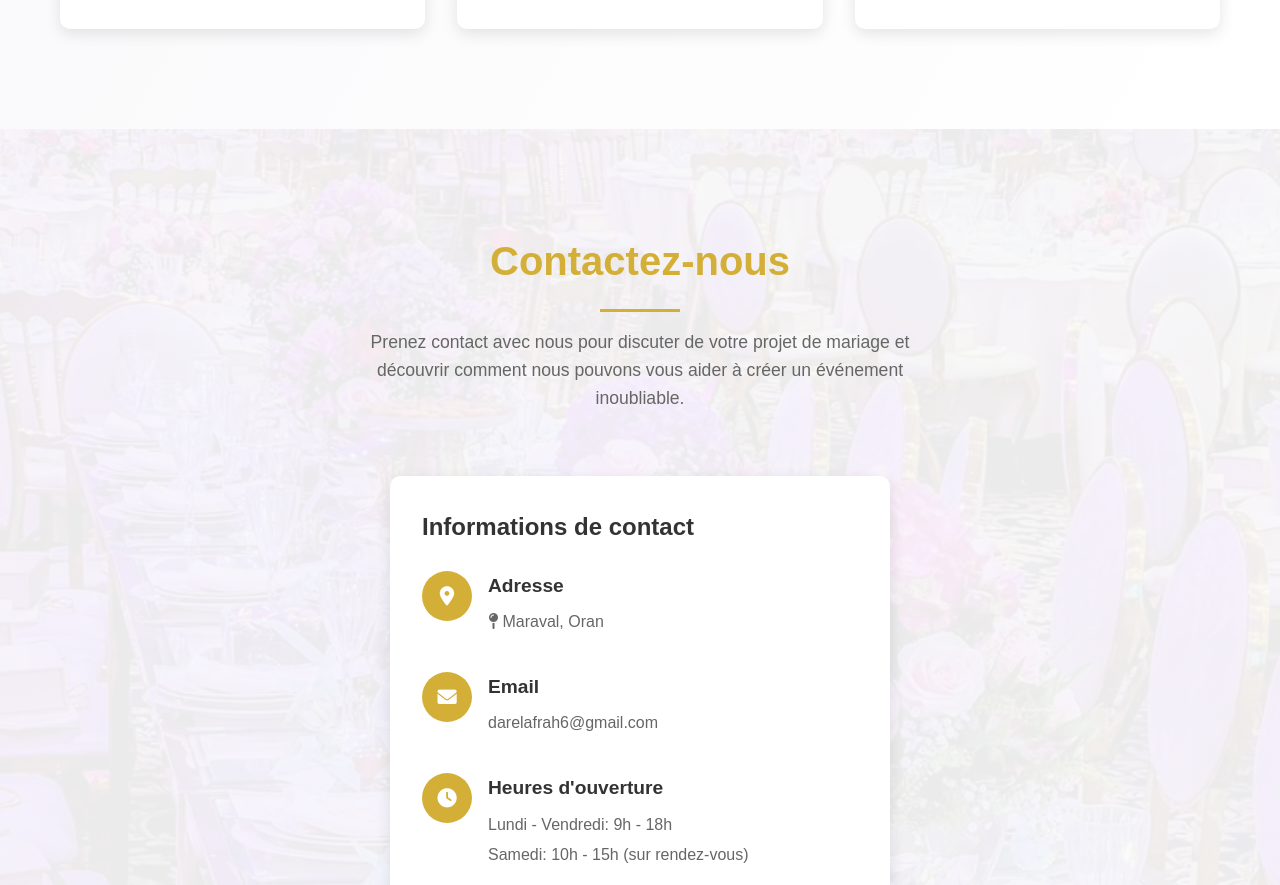
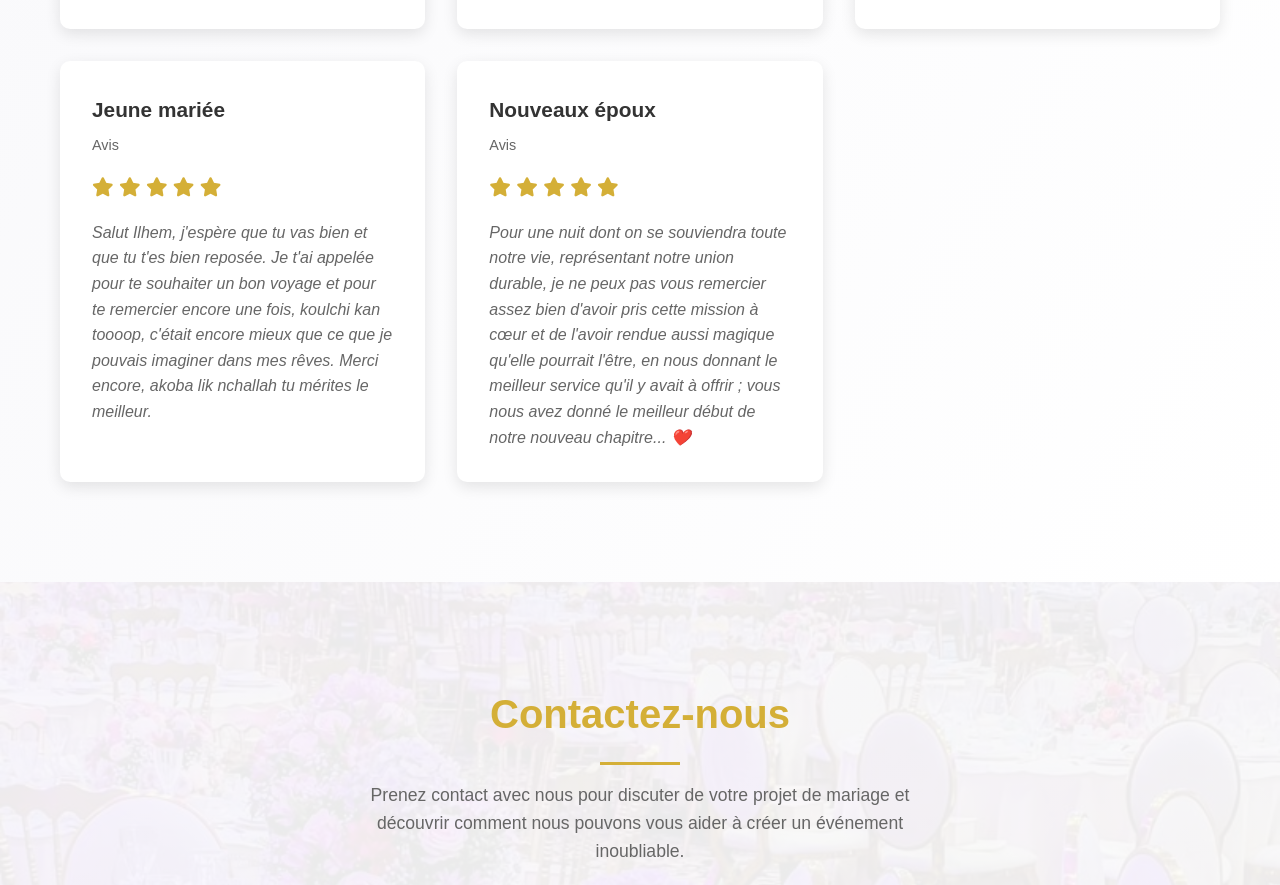
Before and after one commit to DarelAfrah/Dar-EL-Afrah, a plain HTML site: page index.html in a window 1280 px wide. Shown: the part 4327-5212 px from the top of the page. Drawn offline with Linux system fonts and the light colour scheme.

Commit message:
Update index.html

```diff
--- a/index.html
+++ b/index.html
@@ -237,6 +237,34 @@
                     </div>
                     <p>Bonsoir Ilhem, je suis la personne qui a fait ses fiançailles le 28 décembre. Merci beaucoup pour votre prestation, tout était parfait dans les moindres détails, autant par la qualité des produits que par la qualité du personnel et du service ! Mille mercis d'avoir sublimé mon événement. Je vous enverrai les photos du photographe dès que je les reçois InshAllah.</p>
                 </div>
+                <div class="testimonial-card">
+                    <div class="testimonial-header">
+                        <h4>Jeune mariée</h4>
+                        <p>Avis</p>
+                    </div>
+                    <div class="stars">
+                        <i class="fas fa-star"></i>
+                        <i class="fas fa-star"></i>
+                        <i class="fas fa-star"></i>
+                        <i class="fas fa-star"></i>
+                        <i class="fas fa-star"></i>
+                    </div>
+                    <p>Salut Ilhem, j'espère que tu vas bien et que tu t'es bien reposée. Je t'ai appelée pour te souhaiter un bon voyage et pour te remercier encore une fois, koulchi kan toooop, c'était encore mieux que ce que je pouvais imaginer dans mes rêves. Merci encore, akoba lik nchallah tu mérites le meilleur.</p>
+                </div>
+                <div class="testimonial-card">
+                    <div class="testimonial-header">
+                        <h4>Nouveaux époux</h4>
+                        <p>Avis</p>
+                    </div>
+                    <div class="stars">
+                        <i class="fas fa-star"></i>
+                        <i class="fas fa-star"></i>
+                        <i class="fas fa-star"></i>
+                        <i class="fas fa-star"></i>
+                        <i class="fas fa-star"></i>
+                    </div>
+                    <p>Pour une nuit dont on se souviendra toute notre vie, représentant notre union durable, je ne peux pas vous remercier assez bien d'avoir pris cette mission à cœur et de l'avoir rendue aussi magique qu'elle pourrait l'être, en nous donnant le meilleur service qu'il y avait à offrir ; vous nous avez donné le meilleur début de notre nouveau chapitre... ❤️</p>
+                </div>
             </div>
         </div>
     </section>
@@ -276,8 +304,16 @@
                         </div>
                         <div class="contact-details">
                             <h4>Heures d'ouverture</h4>
-                            <p>Lundi - Vendredi: 9h - 18h</p>
-                            <p>Samedi: 10h - 15h (sur rendez-vous)</p>
+                            <p>Lundi - Samedi : 10h - 18h</p>
+                            <p>Vendredi : Fermé</p>
+                        </div>
+                    </div>
+                    <div class="contact-item">
+                        <div class="contact-icon">
+                            <i class="fas fa-file-signature"></i>
+                        </div>
+                        <div class="contact-details" style="width:100%;">
+                            <p style="color:#222;font-weight:bold;margin-top:10px;text-align:center;">Les devis se font uniquement sur rendez-vous.</p>
                         </div>
                     </div>
                     <div class="social-section">
@@ -300,7 +336,6 @@
                     <div class="footer-logo">
 
                     </div>
-                    <p>Wedding Planner & Designer - Train by @eventsbyadamafara Transformons ensemble votre vision en une célébration unique.</p>
                 </div>
                 <div class="footer-section">
                     <h4>Liens rapides</h4>
@@ -333,6 +368,7 @@
             </div>
             <div class="footer-bottom">
                 <p>&copy; 2025 Dar El Afrah. Tous droits réservés.</p>
+                <p>Les devis se font uniquement sur rendez-vous.</p>
             </div>
         </div>
     </footer>
```
